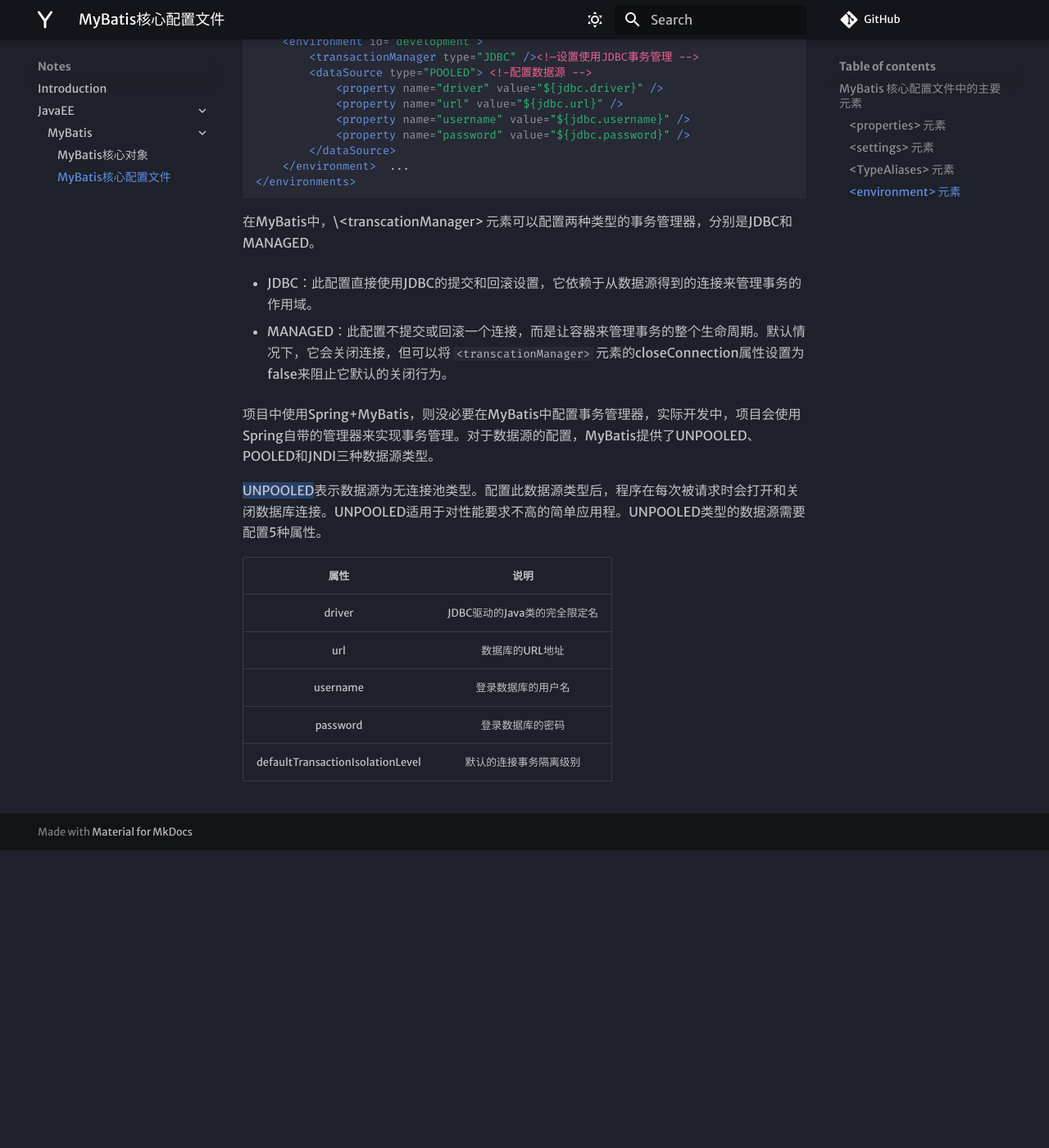
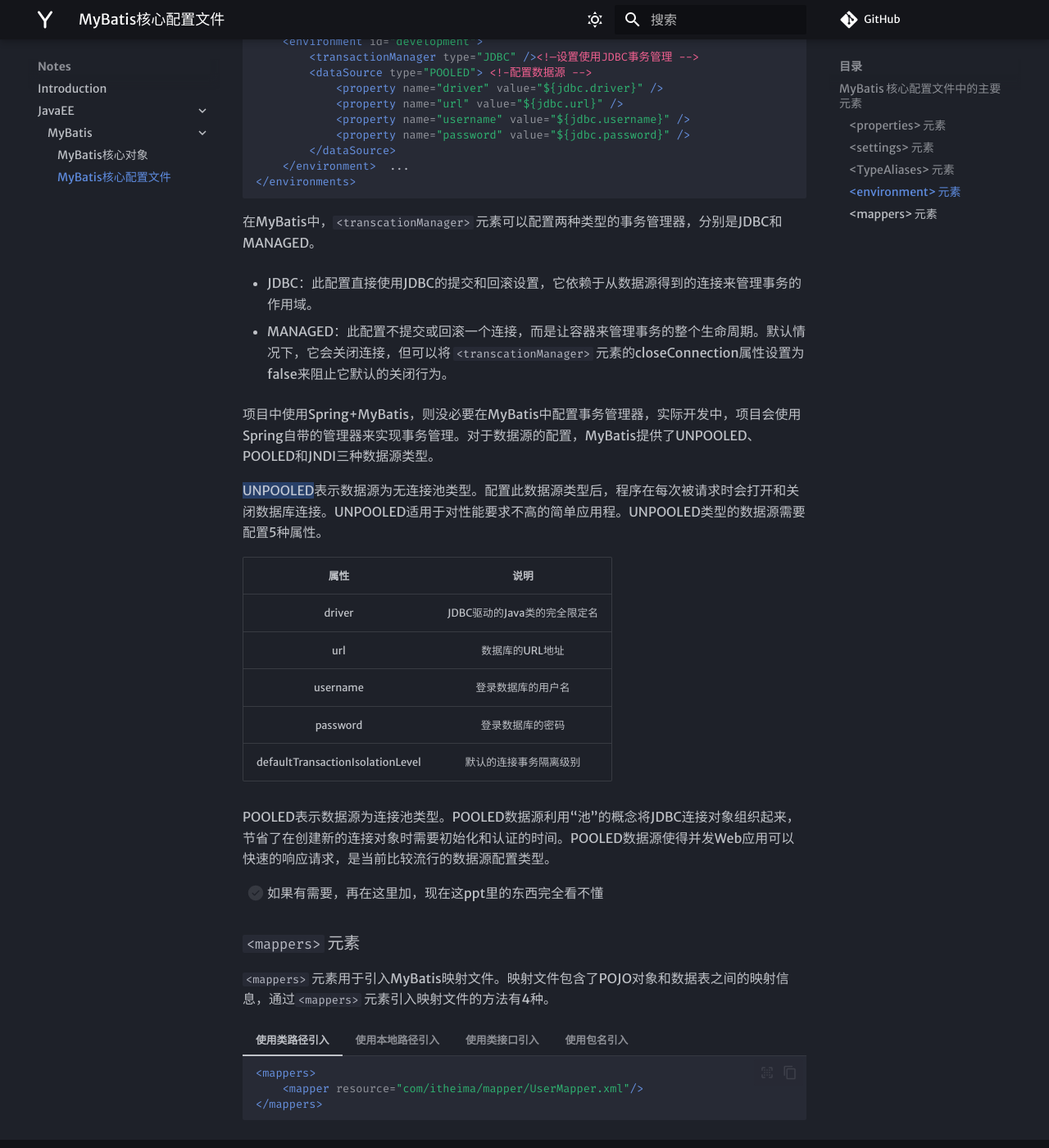
Before and after one commit to Episd/Episd.github.io, an MkDocs documentation site: the page built from docs/Notes/JavaEE/MyBatis/MyBatisCoreConfig/MyBatisCoreConfig.md, in a window 1280 px wide and 1400 px high, scrolled down 3541 px. Shown: the whole window at 82% size. Built offline with MkDocs 1.6.1 and Material for MkDocs 9.7.7, drawn with Linux system fonts in a browser that asks for light colours; comment, search, counter and statistics services are not loaded; before the commit the page ends 4578 px from its top, so only the background shows below that.

Commit message:
update MyBatisCoreConfig.md

````diff
--- a/docs/Notes/JavaEE/MyBatis/MyBatisCoreConfig/MyBatisCoreConfig.md
+++ b/docs/Notes/JavaEE/MyBatis/MyBatisCoreConfig/MyBatisCoreConfig.md
@@ -123,7 +123,7 @@
     </environment>  ...
 </environments>
 ```
-在MyBatis中，\<transcationManager\> 元素可以配置两种类型的事务管理器，分别是JDBC和MANAGED。
+在MyBatis中，`<transcationManager>` 元素可以配置两种类型的事务管理器，分别是JDBC和MANAGED。
 
 - JDBC：此配置直接使用JDBC的提交和回滚设置，它依赖于从数据源得到的连接来管理事务的作用域。
 
@@ -140,3 +140,39 @@
 |             username             |     登录数据库的用户名      |
 |             password             |      登录数据库的密码      |
 | defaultTransactionIsolationLevel |    默认的连接事务隔离级别     |
+
+POOLED表示数据源为连接池类型。POOLED数据源利用“池”的概念将JDBC连接对象组织起来，节省了在创建新的连接对象时需要初始化和认证的时间。POOLED数据源使得并发Web应用可以快速的响应请求，是当前比较流行的数据源配置类型。
+
+- [ ] 如果有需要，再在这里加，现在这ppt里的东西完全看不懂
+
+### `<mappers>` 元素
+
+`<mappers>` 元素用于引入MyBatis映射文件。映射文件包含了POJO对象和数据表之间的映射信息，通过`<mappers>` 元素引入映射文件的方法有4种。
+
+=== "使用类路径引入"
+    ```xml
+    <mappers>
+        <mapper resource="com/itheima/mapper/UserMapper.xml"/>
+    </mappers>
+    ```
+
+=== "使用本地路径引入"
+    ```xml
+    <mappers>
+        <mapper url="file:///D:/com/itheima/mapper/UserMapper.xml"/>
+    </mappers>
+    ```
+
+=== "使用类接口引入"
+    ```xml
+    <mappers>
+        <mapper class="com.itheima.mapper.UserMapper"/>
+    </mappers>
+    ```
+
+=== "使用包名引入"
+    ```xml
+    <mappers>
+        <package name="com.itheima.mapper"/>
+    </mappers>
+    ```
--- a/mkdocs.yml
+++ b/mkdocs.yml
@@ -28,6 +28,7 @@
 
 theme:
   name: material
+  language: zh
   font:
     text: Merriweather Sans
     code: Fira Code
@@ -51,6 +52,7 @@
       accent: deep orange
   features:
     - navigation.tabs
+    - content.tabs.link
     - navigation.instant
     - navigation.instant.prefetch
     - navigation.indexes
````
